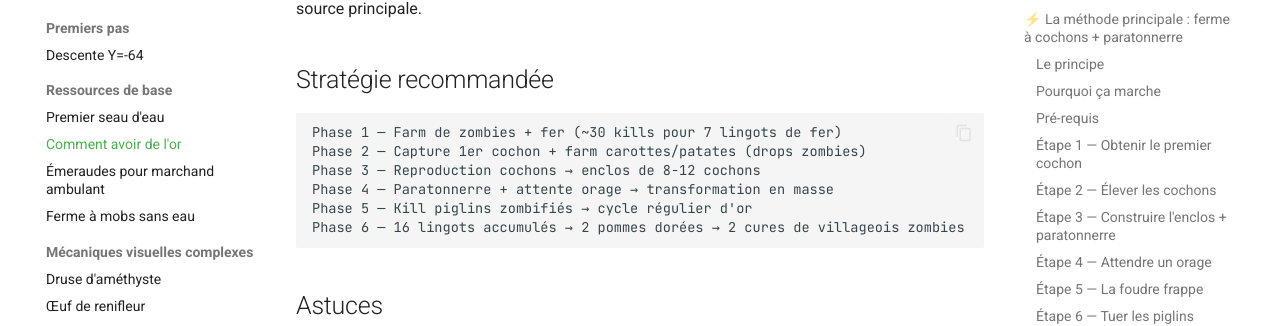
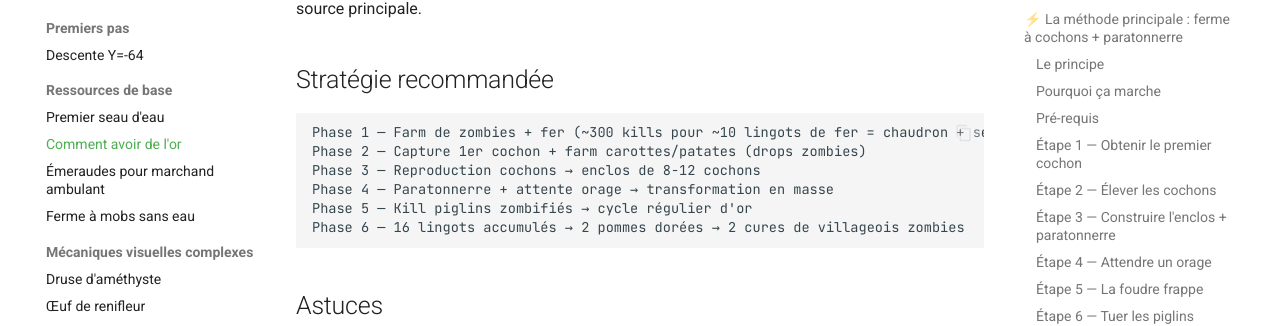
Before and after one commit to ViniTy-A/vanillasky-tdr-wiki, an MkDocs documentation site: the page built from docs/tutoriels/comment-avoir-or.md, in a window 1280 px wide and 900 px high, scrolled down 2970 px. Shown: the part 137-463 px from the top of the window. Built offline with MkDocs 1.6.1 and Material for MkDocs 9.7.7, drawn with Linux system fonts in a browser that asks for light colours; comment, search, counter and statistics services are not loaded.

Commit message:
fix: ~30 kills → ~300 kills (drop rate 3.5% × 300 = 10 lingots)

````diff
--- a/docs/tutoriels/comment-avoir-or.md
+++ b/docs/tutoriels/comment-avoir-or.md
@@ -120,7 +120,7 @@ Les zombies et squelettes nocturnes peuvent spawn avec **équipement en or** (é
 ## Stratégie recommandée
 
 ```
-Phase 1 — Farm de zombies + fer (~30 kills pour 7 lingots de fer)
+Phase 1 — Farm de zombies + fer (~300 kills pour ~10 lingots de fer = chaudron + seau)
 Phase 2 — Capture 1er cochon + farm carottes/patates (drops zombies)
 Phase 3 — Reproduction cochons → enclos de 8-12 cochons
 Phase 4 — Paratonnerre + attente orage → transformation en masse
````
Also changed, not shown: docs/tutoriels/premier-seau-eau.md (+1 -1 lines).
